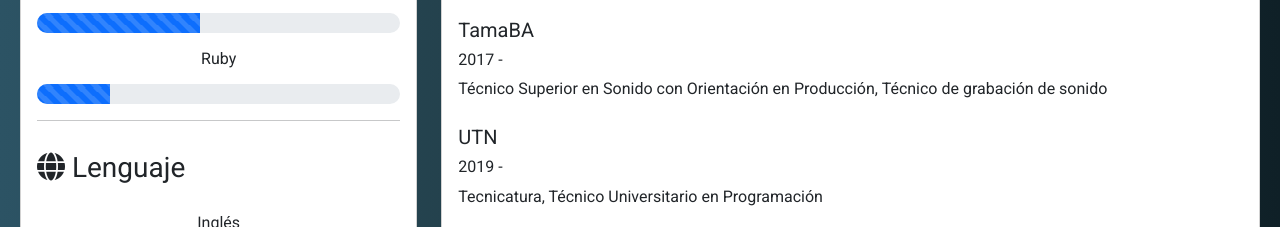
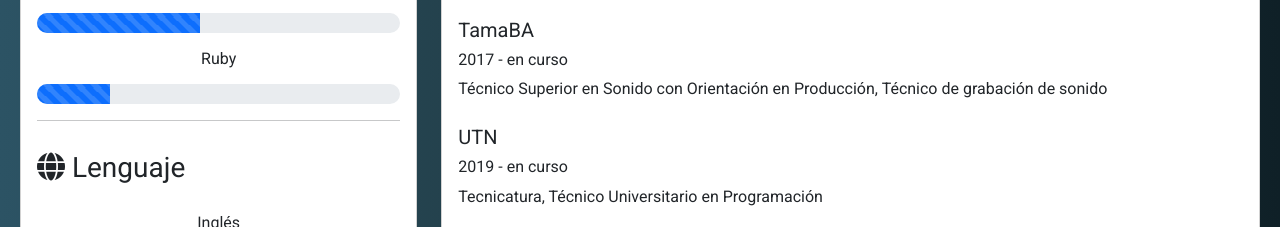
Before and after one commit to lnnb/lnnb.github.io, a plain HTML site: page index.html in a window 1280 px wide. Shown: the part 1067-1294 px from the top of the page. Drawn offline with nearby package versions, Linux system fonts and the light colour scheme; a script that the page names is missing.

Commit message:
Index 2 commit

```diff
--- a/index.html
+++ b/index.html
@@ -103,11 +103,11 @@
                             <h6><i class="fas-calendar mr-2"></i>2013 - 2013</h6>
                             <p>Programador Java ,JavaScript & MySQL</p>
                             <h5 class="mt-4">TamaBA</h5>
-                            <h6><i class="fas-calendar mr-2"></i>2017 -</h6>
+                            <h6><i class="fas-calendar mr-2"></i>2017 - en curso</h6>
                             <p>Técnico Superior en Sonido con Orientación en Producción, Técnico de
                                 grabación de sonido</p>
                             <h5 class="mt-4">UTN</h5>
-                            <h6><i class="fas-calendar mr-2"></i>2019 - </h6>
+                            <h6><i class="fas-calendar mr-2"></i>2019 - en curso</h6>
                             <p>Tecnicatura, Técnico Universitario en Programación</p>
                             <h5 class="mt-4">Argentina Programa 4.0</h5>
                             <h6><i class="fas-calendar mr-2"></i>2022 - Presente</h6>
```
